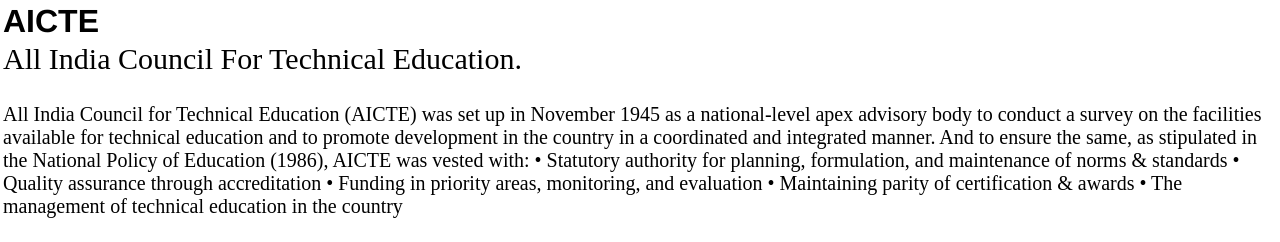
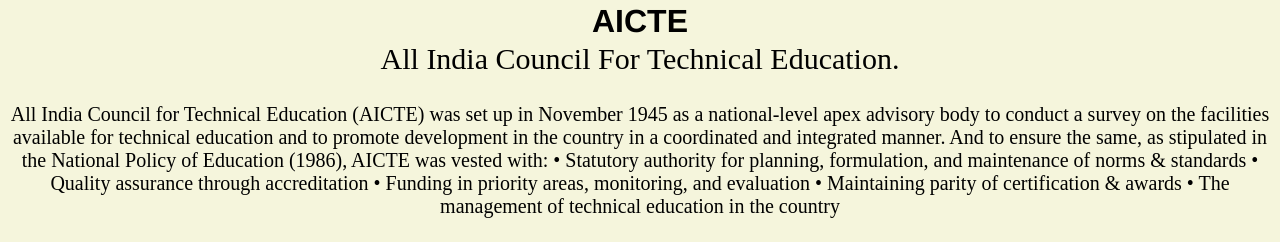
Before and after one commit to pratyush140/pratyush140.github.io, a plain HTML site: page chatbot/index.html in a window 1280 px wide. Shown: the top 242 px of the page. Drawn offline with Linux system fonts and the light colour scheme; grey boxes are pictures that could not be loaded; a script that the page names is missing.

Commit message:
Styling in webiste

```diff
--- a/chatbot/style.css
+++ b/chatbot/style.css
@@ -4,6 +4,11 @@
   padding: 1px;
   box-sizing: border-box;
   font-family: "Poppins", sans-serif;
+}
+h1 {text-align: center;}
+    p {text-align: center;}
+    body {
+background-color:beige;
 }
 .body{
   background-color:red;
```
